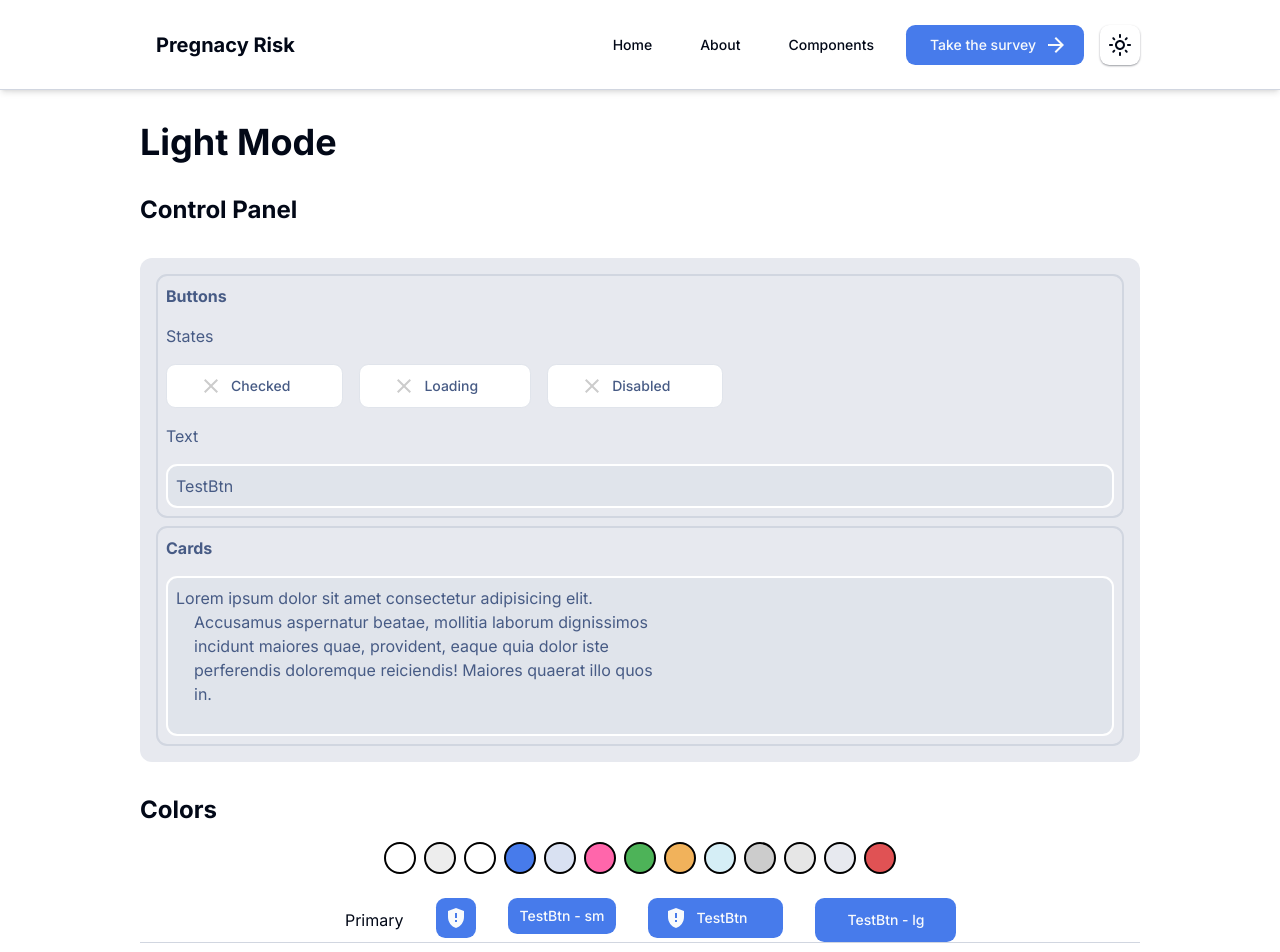
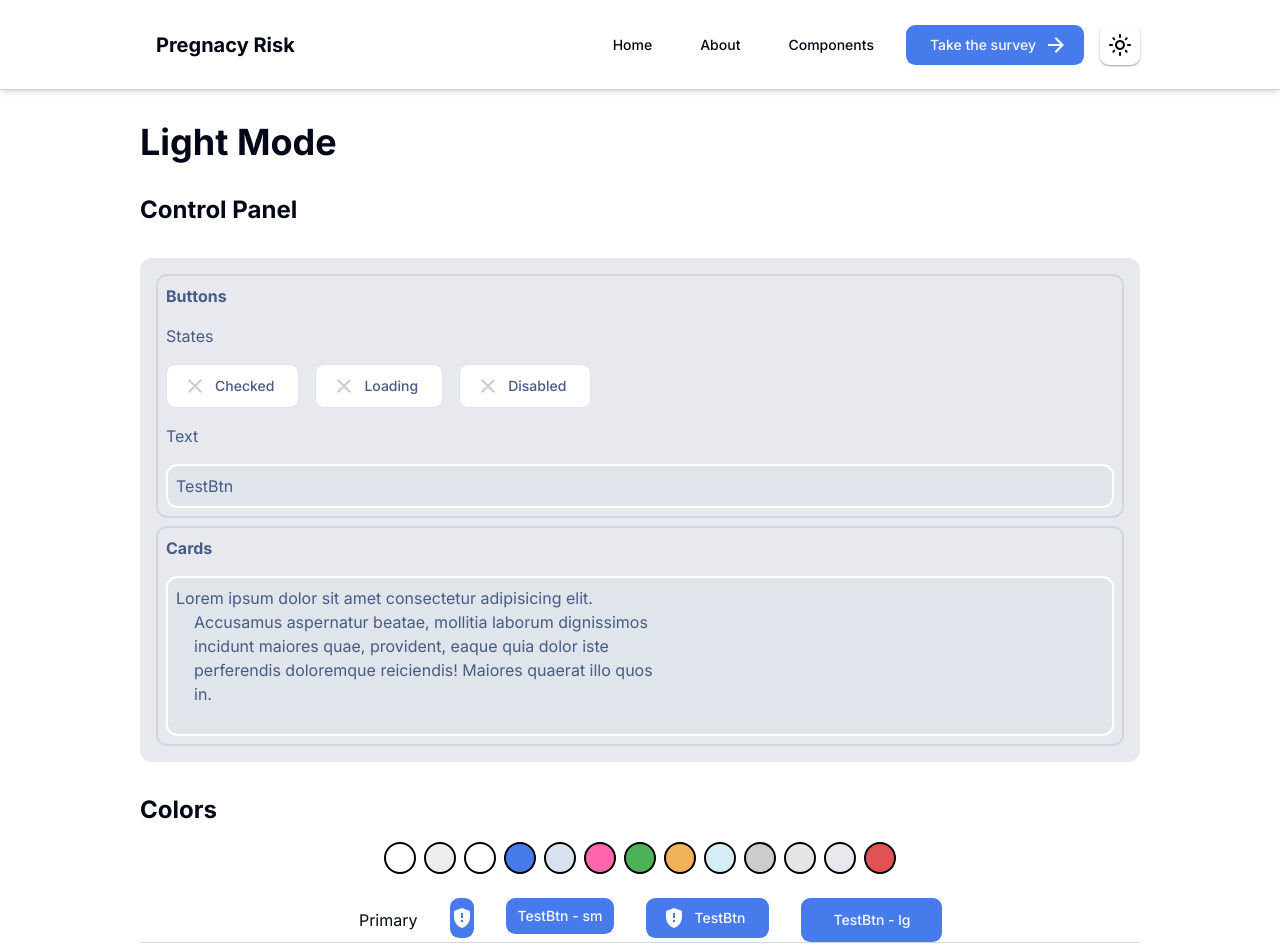
Before and after one commit to INF219-pregnancy-risk/pregnancy-risk, a Next.js app: page /components in a window 1280 px wide. Shown: the top 952 px of the page. Built offline with nearby package versions, Linux system fonts and the light colour scheme.

Commit message:
Fix: Survey nextFunction, ios keyboard, skipped

```diff
--- a/src/app/components/page.tsx
+++ b/src/app/components/page.tsx
@@ -1,9 +1,11 @@
 "use client";
+
 import SurveyButton from "@/components/inputs/buttons/SurveyButton";
-import React from "react";
-import GppMaybeIcon from "@mui/icons-material/GppMaybe";
+import { Variant } from "@/components/ui/button";
 import Check from "@mui/icons-material/Check";
 import CloseIcon from "@mui/icons-material/Close";
+import GppMaybeIcon from "@mui/icons-material/GppMaybe";
+import React from "react";
 
 const ComponentsPage = () => {
   const [state, setState] = React.useState({
@@ -110,6 +112,51 @@ const ComponentsPage = () => {
               checked: state.checked,
               disabled: state.disabled,
               className,
+            };
+
+            return (
+              <div
+                className="flex gap-8 my-2 border-b justify-center flex-wrap"
+                key={c}
+              >
+                <h1 className="w-20 justify-end items-center capitalize flex">
+                  {c}
+                </h1>
+                <SurveyButton
+                  size={"icon"}
+                  {...variant}
+                  icon={<GppMaybeIcon />}
+                />
+                <SurveyButton size={"sm"} {...variant}>
+                  {state.buttonText} - sm
+                </SurveyButton>
+                <SurveyButton {...variant} icon={<GppMaybeIcon />}>
+                  {state.buttonText}
+                </SurveyButton>
+                <SurveyButton size={"lg"} {...variant}>
+                  {state.buttonText} - lg
+                </SurveyButton>
+              </div>
+            );
+          })}
+          <h1 className="text-2xl font-bold my-8">Variants</h1>
+          {(
+            [
+              "default",
+              "destructive",
+              "success",
+              "ghost",
+              "link",
+              "none",
+              "outline",
+              "secondary",
+            ] as Variant[]
+          ).map((c) => {
+            const variant = {
+              loading: state.loading,
+              checked: state.checked,
+              disabled: state.disabled,
+              variant: c,
             };
 
             return (
--- a/src/app/survey/page.tsx
+++ b/src/app/survey/page.tsx
@@ -13,8 +13,16 @@ import {
   setSurveyIndexUtil,
   setSurveyUtil,
 } from "@/utils/StoreSurvey";
-import { ArrowBack, ArrowForward } from "@mui/icons-material";
+import {
+  ArrowBack,
+  ArrowForward,
+  DangerousOutlined,
+  ErrorOutlineRounded,
+  ErrorRounded,
+  WarningOutlined,
+} from "@mui/icons-material";
 import { AnimatePresence, motion } from "framer-motion";
+import { StopCircle } from "lucide-react";
 import { useRouter } from "next/navigation";
 import React, { useCallback, useEffect } from "react";
 
@@ -74,22 +82,22 @@ const SurveyPage = () => {
     setSurveyIndexUtil(currentSlide[0]);
   }, [currentSlide]);
 
-  const nextSlide = () => {
+  const nextSlide = (force?: boolean) => {
     setCurrentSlide((prev) => {
-      setDirection(1);
       if (!prev) return;
 
       const [index, id] = prev;
 
-      if (index === SurveyEntries.length - 1) {
+      if (index === SurveyEntries.length - 1 && force === true) {
         setIsSubmitted(true);
         setIsLoading(true);
         return [index, id];
       }
 
-      const nextID = SurveyEntries[index + 1][0] as ID;
+      setDirection(1);
 
       const nextSlideIndex = Math.min(index + 1, SurveyEntries.length - 1);
+      const nextID = SurveyEntries[nextSlideIndex][0] as ID;
 
       //setNextButton(false);
       return [nextSlideIndex, nextID];
@@ -129,7 +137,7 @@ const SurveyPage = () => {
   const [direction, setDirection] = React.useState(0);
 
   return (
-    <SurveyContainer className="min-h-screen-nav overflow-hidden flex flex-col">
+    <SurveyContainer className="min-h-screen-nav overflow-hidden flex flex-col relative">
       {isLoading || !currentSlide || !survey ? (
         <div className="flex flex-1 items-center justify-center dark:bg-secondary/5 bg-primary/5">
           <div className="flex h-10 w-10 aspect-square border-4 rounded-full border-t-primary animate-spin" />
@@ -149,13 +157,24 @@ const SurveyPage = () => {
             <SurveyView
               direction={direction}
               surveyID={currentSlide[1]}
-              className="flex flex-1"
+              className="flex flex-1 relative"
             >
               <AnimatePresence
                 mode="popLayout"
                 initial={false}
                 custom={direction}
               >
+                {survey.skipped.includes(currentSlide[1]) && (
+                  <motion.div
+                    initial={{ opacity: 0 }}
+                    animate={{ opacity: 1 }}
+                    exit={{ opacity: 0 }}
+                    className="text-warning top-4 left-4 text-start absolute font-bold w-full flex items-center gap-4"
+                  >
+                    <ErrorRounded className="w-10 h-10" /> You have skipped this
+                    slide
+                  </motion.div>
+                )}
                 <motion.div
                   key={currentSlide[0]}
                   variants={variants}
@@ -181,7 +200,7 @@ const SurveyPage = () => {
           </div>
         </>
       )}
-      <div className="h-min flex justify-center items-center gap-8 py-8">
+      <div className="h-min flex justify-center items-center gap-4 md:gap-8 py-8">
         <SurveyButton
           variant={"default"}
           onClick={prevSlide}
@@ -197,7 +216,7 @@ const SurveyPage = () => {
           size={"lg"}
           onClick={() => {
             handleSkip();
-            nextSlide();
+            nextSlide(true);
           }}
         >
           SKIP
@@ -213,7 +232,7 @@ const SurveyPage = () => {
           iconPosition="right"
           size={"lg"}
           onClick={() => {
-            nextSlide();
+            nextSlide(true);
           }}
         >
           <span className="min-w-[45px] flex justify-center">
--- a/src/components/inputs/buttons/SurveyButton.tsx
+++ b/src/components/inputs/buttons/SurveyButton.tsx
@@ -31,7 +31,12 @@ const SurveyButton = ({
     <Button
       disabled={disabled}
       {...props}
-      className={cn(_className, disabled && "grayscale")}
+      className={cn(
+        "max-w-min",
+        _className,
+        disabled && "grayscale",
+        props.size === "lg" && icon && "px-4"
+      )}
     >
       <AnimatePresence>
         {checked && (
--- a/src/components/inputs/survey/SurveyBooleanInput.tsx
+++ b/src/components/inputs/survey/SurveyBooleanInput.tsx
@@ -17,7 +17,7 @@ const SurveyBooleanInput = ({
 
   // disable next button if input is not answered
   useEffect(() => {
-    if (surveyData !== undefined) {
+    if (surveyData !== undefined || survey?.skipped.includes(questionID)) {
       setNextButton(true);
     } else {
       setNextButton(false);
--- a/src/components/inputs/survey/SurveyChoiceInput.tsx
+++ b/src/components/inputs/survey/SurveyChoiceInput.tsx
@@ -17,7 +17,7 @@ const SurveyChoiceInput = ({
   const input = SurveyQuestions[questionID] as RiskInputChoice;
 
   useEffect(() => {
-    if (!surveyData) {
+    if (!surveyData && !survey?.skipped.includes(questionID)) {
       setNextButton(false);
     } else {
       setNextButton(true);
--- a/src/components/inputs/survey/SurveyIntegerInput.tsx
+++ b/src/components/inputs/survey/SurveyIntegerInput.tsx
@@ -19,7 +19,7 @@ const SurveyIntegerInput = ({
   const inputRef = useRef<HTMLInputElement>(null);
   // disable next button if input is NaN
   useEffect(() => {
-    if (isNaN(surveyData)) {
+    if (isNaN(surveyData) && !survey?.skipped.includes(questionID)) {
       setNextButton(false);
     } else {
       setNextButton(true);
@@ -27,7 +27,9 @@ const SurveyIntegerInput = ({
   }, [surveyData, setNextButton]);
 
   useEffect(() => {
-    inputRef.current?.focus({ preventScroll: true });
+    if (isNaN(surveyData) && !survey?.skipped.includes(questionID)) {
+      inputRef.current?.focus({ preventScroll: true });
+    }
   }, []);
 
   const handleChange = (e: React.ChangeEvent<HTMLInputElement>) => {
--- a/src/components/inputs/survey/SurveyMultipleInput.tsx
+++ b/src/components/inputs/survey/SurveyMultipleInput.tsx
@@ -16,7 +16,7 @@ const SurveyMultipleInput = ({
   const input = SurveyQuestions[questionID] as RiskInputMultiple;
 
   useEffect(() => {
-    if (!surveyData) {
+    if (!surveyData && !survey?.skipped.includes(questionID)) {
       setNextButton(false);
     } else {
       setNextButton(true);
```
